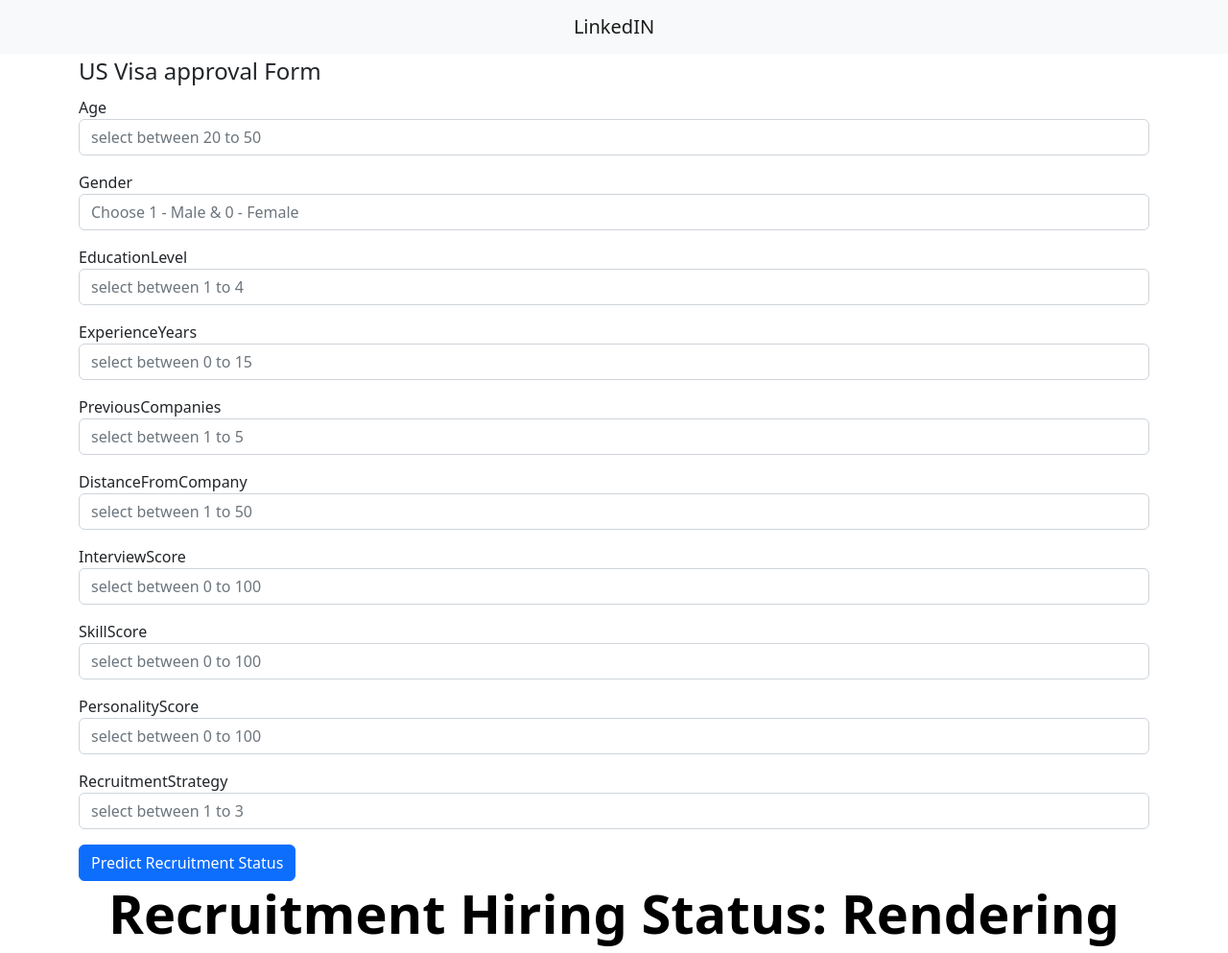
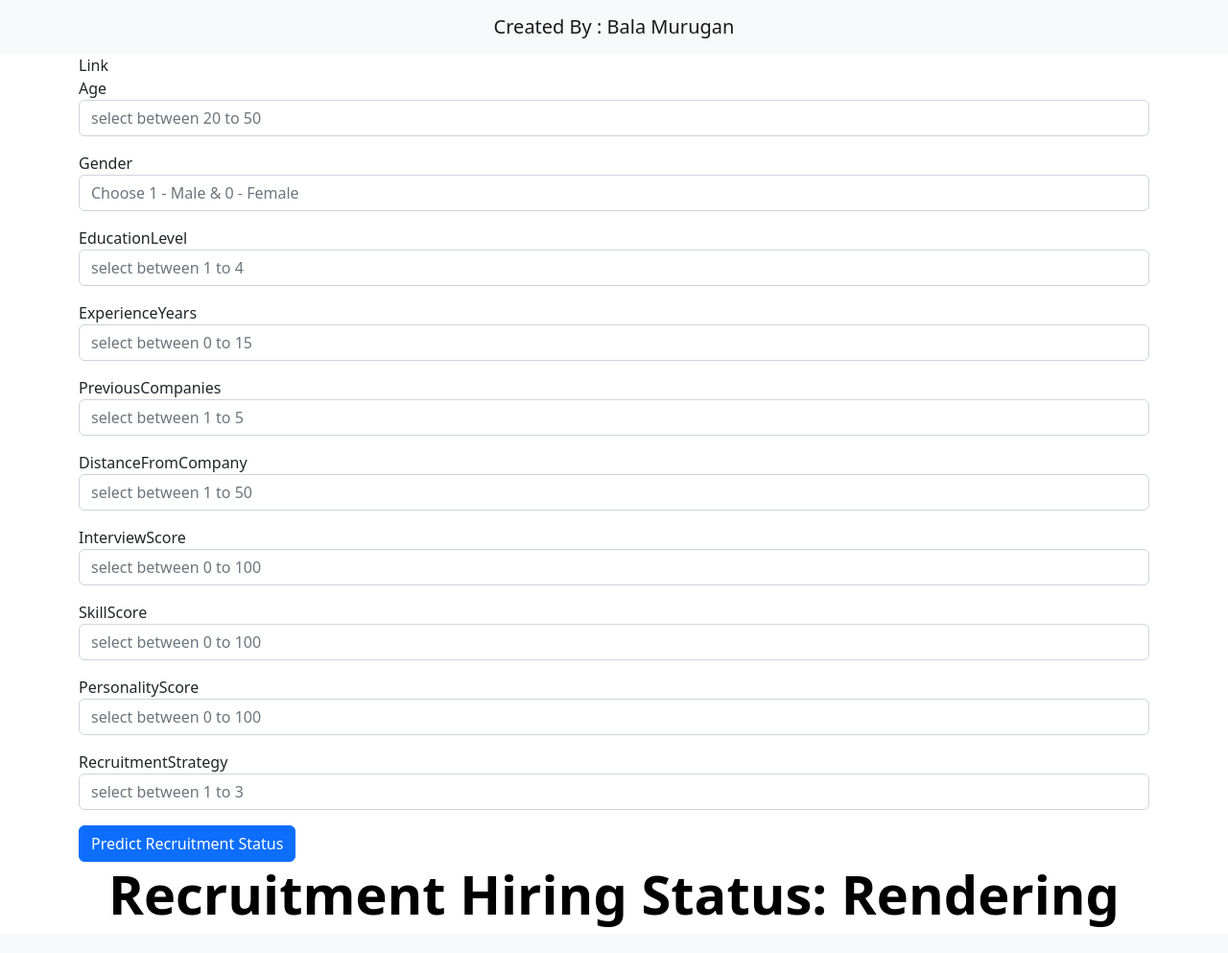
Before and after one commit to BalaM14/Recruitment_Prediction, a FastAPI app: page / in a window 1280 px wide. Shown: the whole page at 96% size. After the commit the page ends 966 px from the top, so only its background shows below. Run offline with FastAPI, Linux system fonts and the light colour scheme; parts of the project's set-up code (start-up, migrations or seed data) failed here and were passed over; some libraries are stand-ins or nearby versions.

Commit message:
UI html updated

```diff
--- a/templates/recruit.html
+++ b/templates/recruit.html
@@ -10,14 +10,14 @@
   <body>
     <nav class="navbar navbar-light bg-light static-top">
         <div class="container-fluid">
-           <a class="navbar-brand" href="https://www.linkedin.com/in/balamurugan14">LinkedIN</a>
+           <a class="navbar-brand">Created By : Bala Murugan</a>
         </div>
      </nav>
     <section>
         <div class="container-fluid">
             <div class="container">
                 <form action="/" method="post">
-                    <legend>US Visa approval Form</legend>
+                    <a class="navbar-brand" name="LinkedIn Profile" href="https://www.linkedin.com/in/balamurugan14">Link</a>
                       <div class="mb-3">
                         <label for="Age">Age</label>
                         <input type="number" class="form-control" id="Age" name="Age" min="20" max="50" placeholder="select between 20 to 50" required="required">
```
